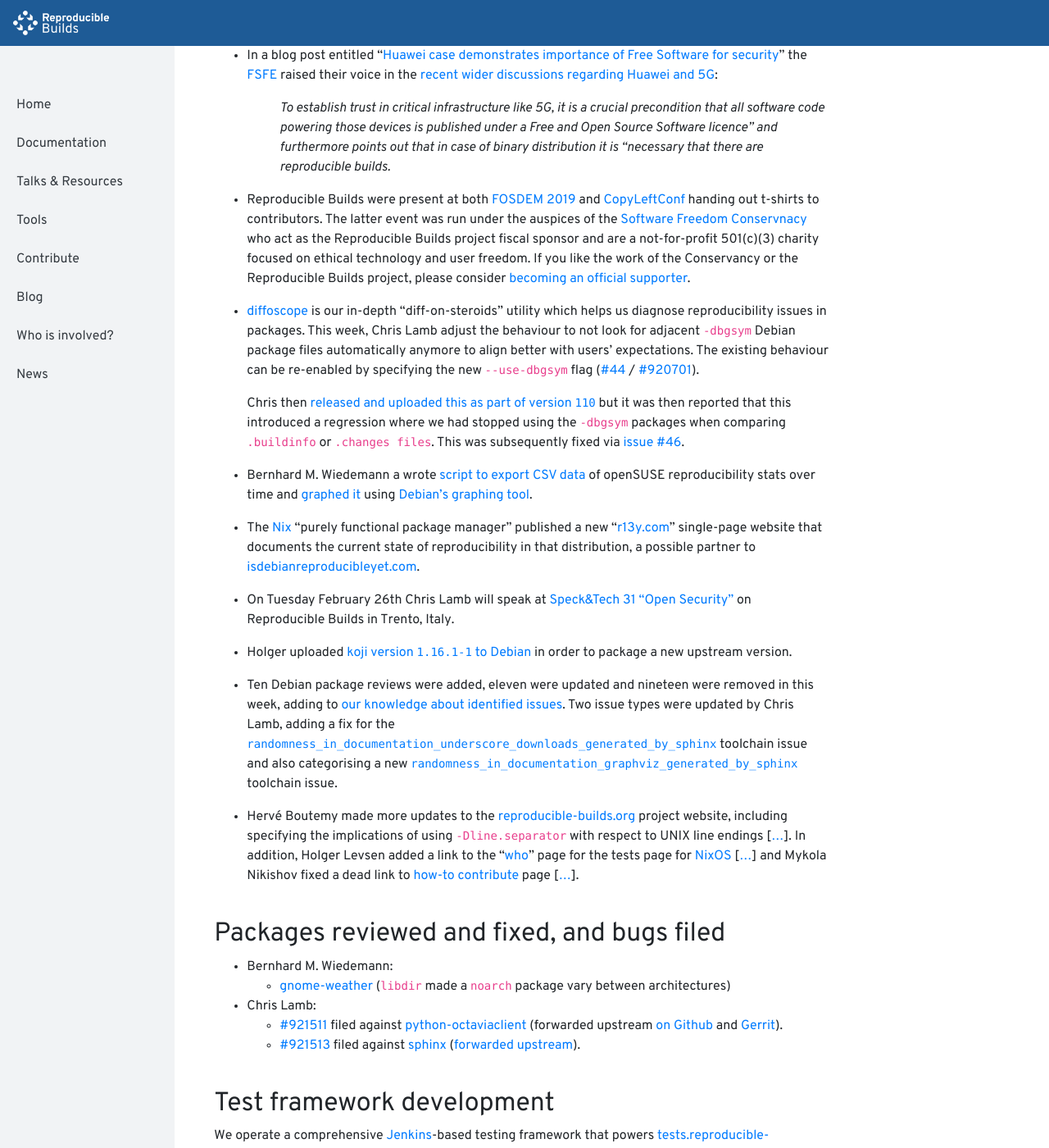
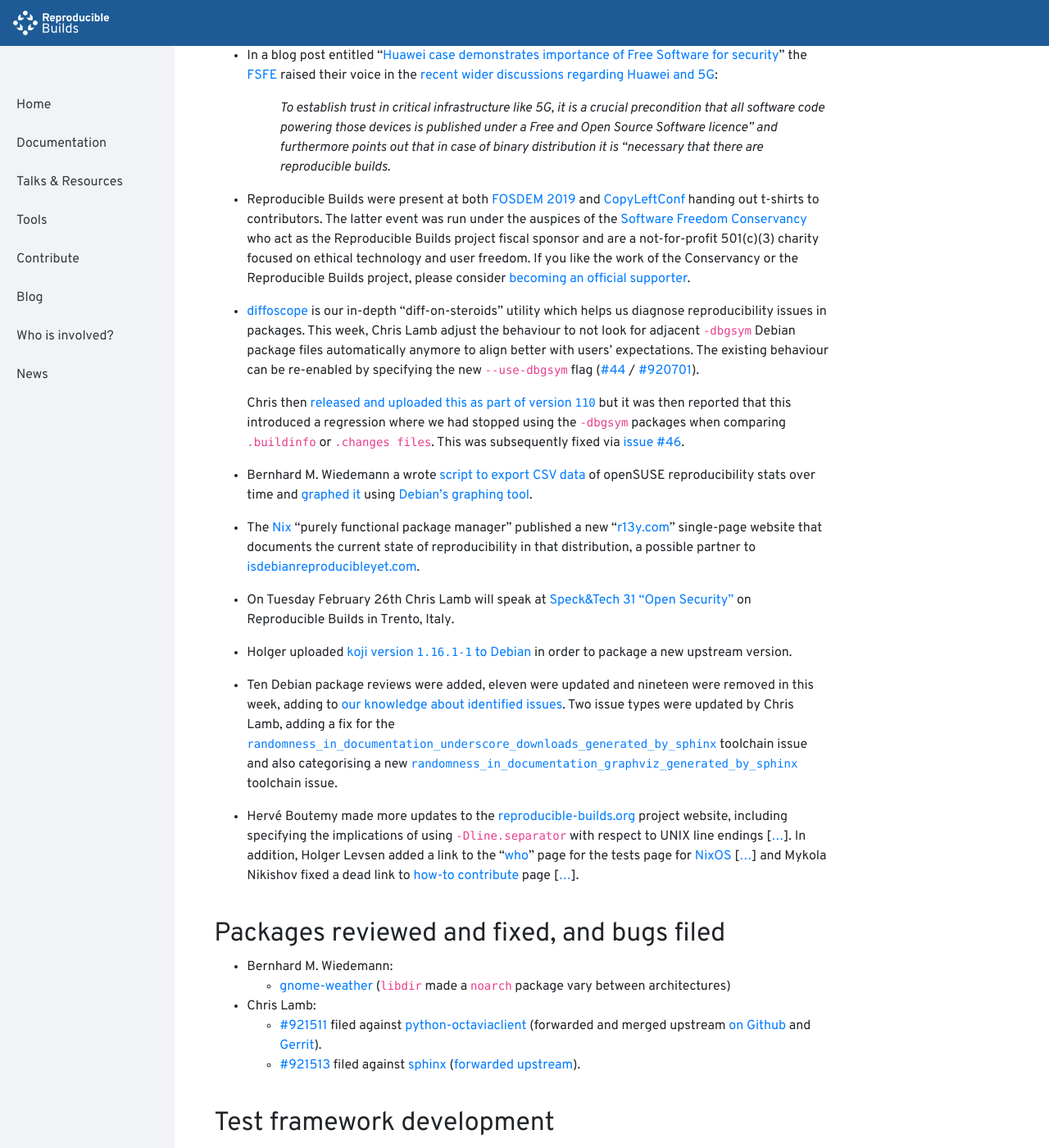
Before and after one commit to prototypefund/reproducible-website, a Jekyll site: the page built from _blog/posts/198.md, in a window 1280 px wide and 1400 px high, scrolled down 379 px. Shown: the whole window at 82% size. Built offline with Jekyll 4.4.1, drawn with Linux system fonts in a browser that asks for light colours.

Commit message:
198: -1 typo +1 merged

```diff
--- a/_blog/posts/198.md
+++ b/_blog/posts/198.md
@@ -11,7 +11,7 @@
 
   > To establish trust in critical infrastructure like 5G, it is a crucial precondition that all software code powering those devices is published under a Free and Open Source Software licence" and furthermore points out that in case of binary distribution it is "necessary that there are reproducible builds.
 
-* Reproducible Builds were present at both [FOSDEM 2019](https://fosdem.org/2019/schedule/) and [CopyLeftConf](https://2019.copyleftconf.org/) handing out t-shirts to contributors. The latter event was run under the auspices of the [Software Freedom Conservnacy](https://sfconservancy.org/) who act as the Reproducible Builds project fiscal sponsor and are a not-for-profit 501(c)(3) charity focused on ethical technology and user freedom. If you like the work of the Conservancy or the Reproducible Builds project, please consider [becoming an official supporter](https://sfconservancy.org/supporter/).
+* Reproducible Builds were present at both [FOSDEM 2019](https://fosdem.org/2019/schedule/) and [CopyLeftConf](https://2019.copyleftconf.org/) handing out t-shirts to contributors. The latter event was run under the auspices of the [Software Freedom Conservancy](https://sfconservancy.org/) who act as the Reproducible Builds project fiscal sponsor and are a not-for-profit 501(c)(3) charity focused on ethical technology and user freedom. If you like the work of the Conservancy or the Reproducible Builds project, please consider [becoming an official supporter](https://sfconservancy.org/supporter/).
 
 * [diffoscope](https://diffoscope.org/) is our in-depth "diff-on-steroids" utility which helps us diagnose reproducibility issues in packages. This week, Chris Lamb adjust the behaviour to not look for adjacent `-dbgsym` Debian package files automatically anymore to align better with users' expectations. The existing behaviour can be re-enabled by specifying the new `--use-dbgsym` flag ([#44](https://salsa.debian.org/reproducible-builds/diffoscope/issues/44) / [#920701](https://bugs.debian.org/920701)).
 
@@ -35,7 +35,7 @@
     * [gnome-weather](https://build.opensuse.org/request/show/671146) (`libdir` made a `noarch` package vary between architectures)
 
 * Chris Lamb:
-    * [#921511](https://bugs.debian.org/921511) filed against [python-octaviaclient](https://tracker.debian.org/pkg/python-octaviaclient) (forwarded upstream [on Github](https://github.com/openstack/python-octaviaclient/pull/1) and [Gerrit](https://review.openstack.org/635194)).
+    * [#921511](https://bugs.debian.org/921511) filed against [python-octaviaclient](https://tracker.debian.org/pkg/python-octaviaclient) (forwarded and merged upstream [on Github](https://github.com/openstack/python-octaviaclient/pull/1) and [Gerrit](https://review.openstack.org/635194)).
     * [#921513](https://bugs.debian.org/921513) filed against [sphinx](https://tracker.debian.org/pkg/sphinx) ([forwarded upstream](https://github.com/sphinx-doc/sphinx/pull/6028)).
 
 ## Test framework development
```
